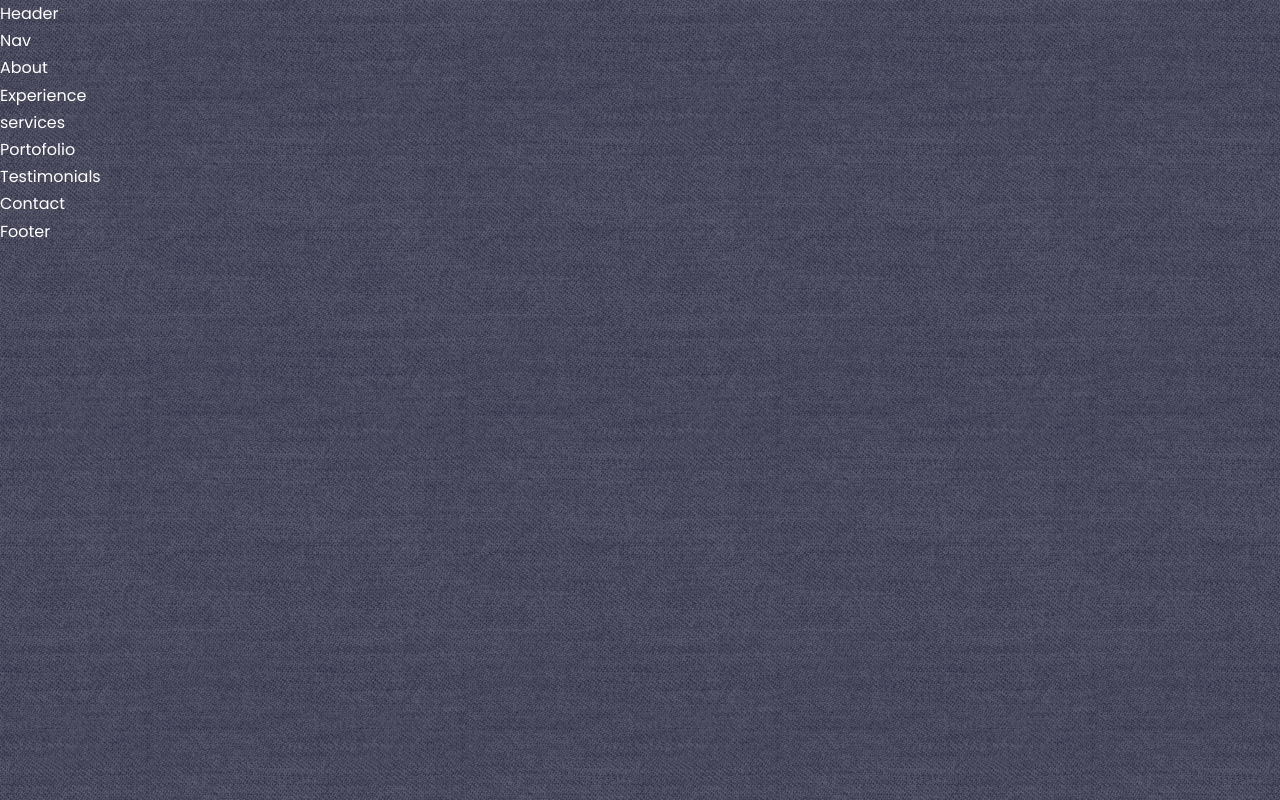
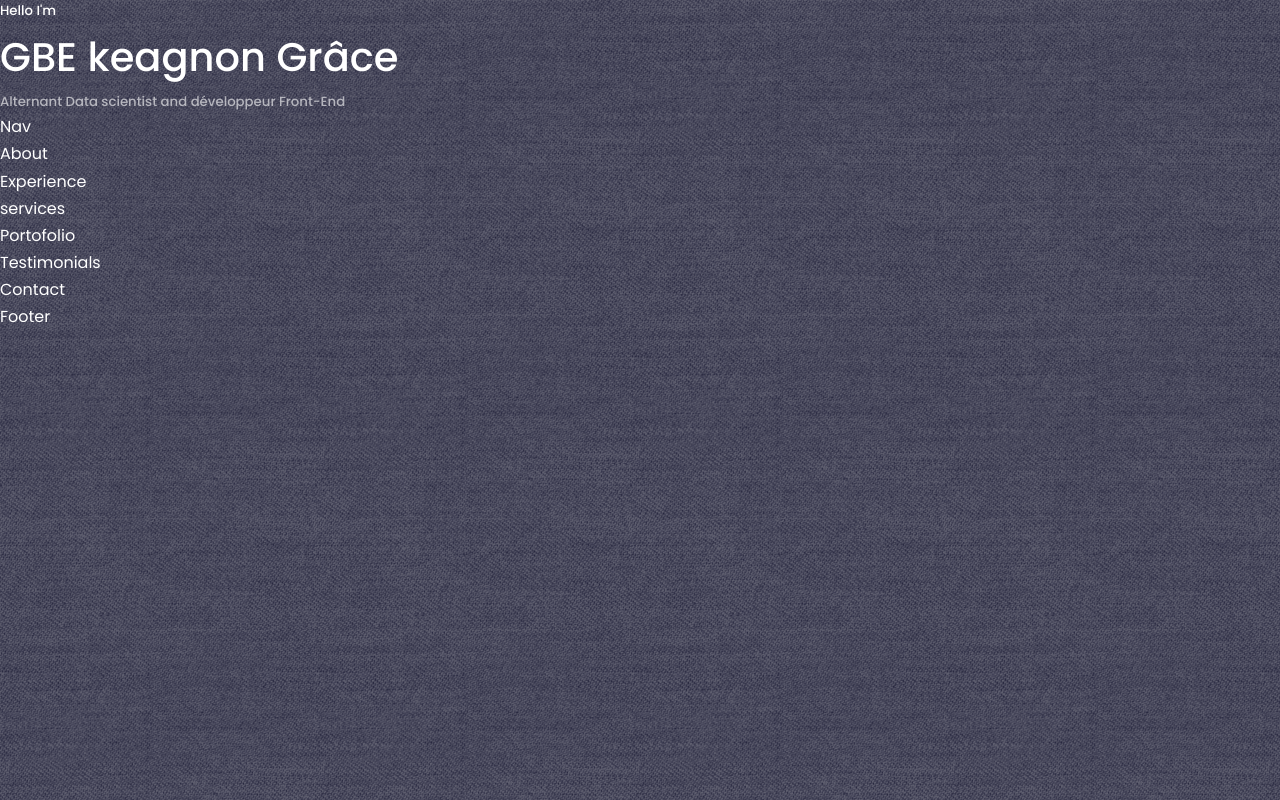
Before and after one commit to keagnon/Portofolio, a React (Create React App) app in the folder portofolio-gbe/: page / in a window 1280 px wide. Built offline with nearby package versions, Linux system fonts and the light colour scheme.

Commit message:
Designing header part of the website

```diff
--- /dev/null
+++ b/portofolio-gbe/src/components/Header/Download_cv_let_talk.jsx
@@ -0,0 +1,14 @@
+import React from 'react'
+import CV from'../../assets/CV-Keagnon-GBE.pdf'
+
+const Download_cv_let_talk = () => {
+  return (
+    <div className='Download_cv_let_talk'>
+        <a href={CV} download>Download CV</a>
+        <a href='#contact'>Let's talk</a>
+
+    </div>
+  )
+}
+
+export default Download_cv_let_talk
--- a/portofolio-gbe/src/components/Header/Header.jsx
+++ b/portofolio-gbe/src/components/Header/Header.jsx
@@ -1,8 +1,14 @@
 import React from 'react'
 import './Header.css'
+//import downloadCV from './Download_cv_let_talk'  <downloadCV />
 const Header = () => {
   return (
-    <div>Header</div>
+    <div className="container container_div">
+      <h5>Hello I'm</h5>
+      <h1>GBE keagnon Grâce</h1>
+      <h5 className="text-light">Alternant Data scientist and développeur Front-End</h5>
+
+    </div>
   )
 }
 
```
Also changed, not shown: 2 other files (tests, documents, lock files or other folders).
